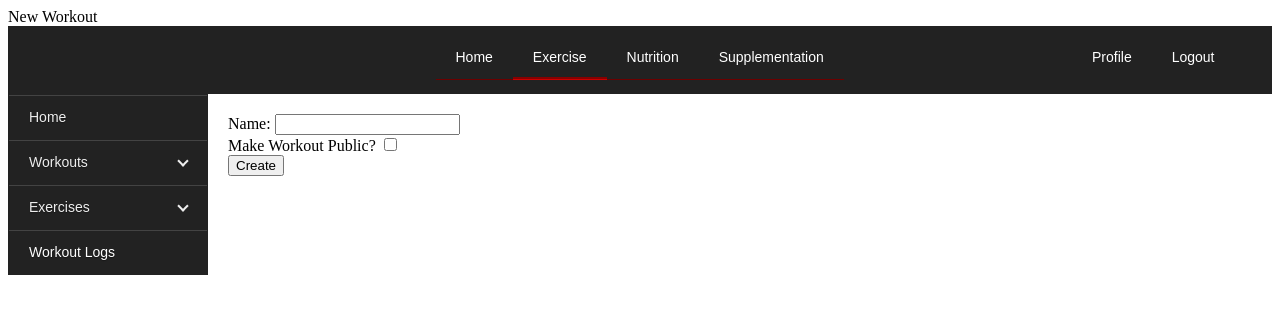
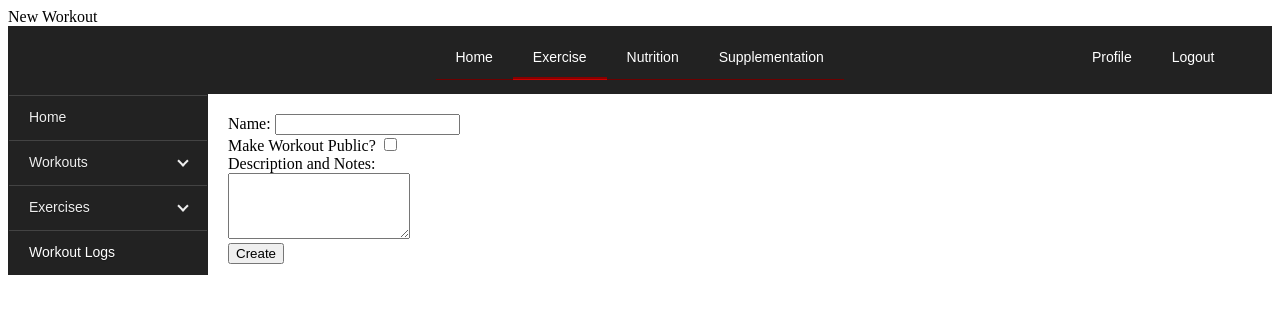
Before and after one commit to ianhb/fitme, a Django app: page /exercise/create_workout/ in a window 1280 px wide. Shown: the top 314 px of the page. Run offline with Django 3.2, Linux system fonts and the light colour scheme; a user stored in the database is signed in; data comes from the database, SQL or seed files in the repository.

Commit message:
Added description to workout

```diff
--- a/exercise/models.py
+++ b/exercise/models.py
@@ -37,6 +37,7 @@ class Workout(models.Model):
     date_created = models.DateTimeField(auto_now_add=True)
     public = models.BooleanField(default=False)
     log_count = models.IntegerField(default=0)
+    description = models.TextField(blank=True, default='')
     exercise_list = models.ManyToManyField(Exercise, through='WorkoutEntry',
                                            through_fields=('workout', 'exercise'))
 
--- a/exercise/templates/exercise/create_workout.html
+++ b/exercise/templates/exercise/create_workout.html
@@ -14,6 +14,8 @@
         <input id="name" name="name" type="text"><br>
         <label for="public">Make Workout Public? </label>
         <input id="public" name="public" type="checkbox"><br>
+        <label for="desc_and_notes">Description and Notes: </label><br>
+        <textarea id="desc_and_notes" name="desc_and_notes" rows="4"></textarea><br>
 
         <input type="submit" value="Create">
     </form>
--- a/exercise/templates/exercise/workout_detail.html
+++ b/exercise/templates/exercise/workout_detail.html
@@ -7,6 +7,11 @@
     <h3>{{ workout.name|capfirst }}</h3>
     <h5>Created By: {{ workout.user.username|capfirst }}</h5>
     <h5>Created On: {{ workout.date_created }}</h5>
+
+    <h5>Description and Notes</h5>
+    <p>{{ workout.description }}</p>
+    <br>
+    <br>
 
     <table>
         <tr>
--- a/exercise/views.py
+++ b/exercise/views.py
@@ -76,7 +76,11 @@ def create_workout(request):
     # TODO
     if request.method == 'POST':
         name = request.POST['name']
-        workout = Workout(name=name, user=request.user, public=('public' in request.POST))
+        if 'desc_and_notes' in request.POST:
+            desc = request.POST['desc_and_notes']
+        else:
+            desc = ''
+        workout = Workout(name=name, user=request.user, public=('public' in request.POST), description=desc)
         workout.save()
         return HttpResponseRedirect(reverse('workout_detail', kwargs={'pk': workout.pk}))
 
```
